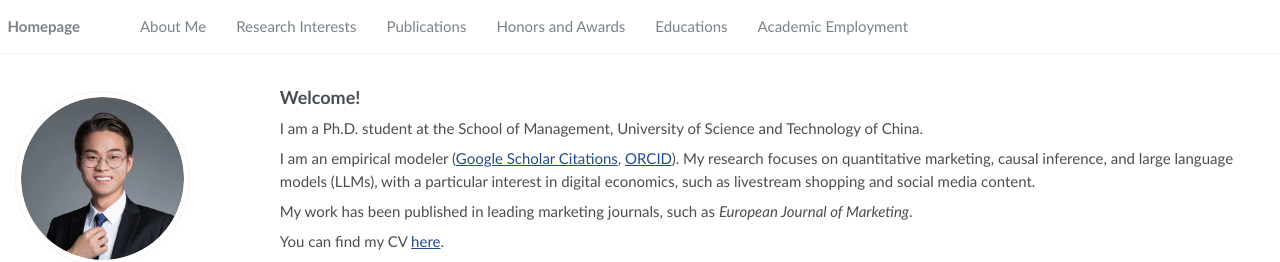
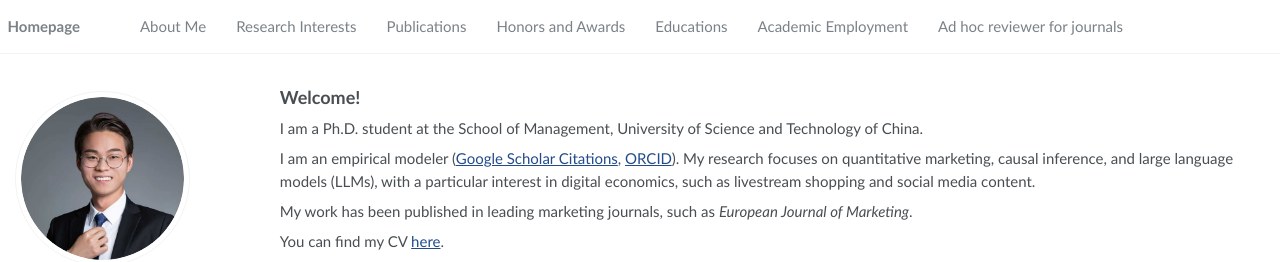
Before and after one commit to xuqiang/xuqiang.github.io, a Jekyll site: the page built from _pages/about.md, in a window 1280 px wide. Shown: the top 262 px of the page. Built offline with Jekyll 4.4.1, drawn with Linux system fonts in a browser that asks for light colours; some web fonts are replaced.

Commit message:
Update navigation.yml

```diff
--- a/_data/navigation.yml
+++ b/_data/navigation.yml
@@ -17,3 +17,6 @@ main:
 
   - title: "Academic Employment"
     url: "/#-academic-employment"
+
+  - title: "Ad hoc reviewer for journals"
+    url: "/#ad-hoc-reviewer-for-journals"
```
